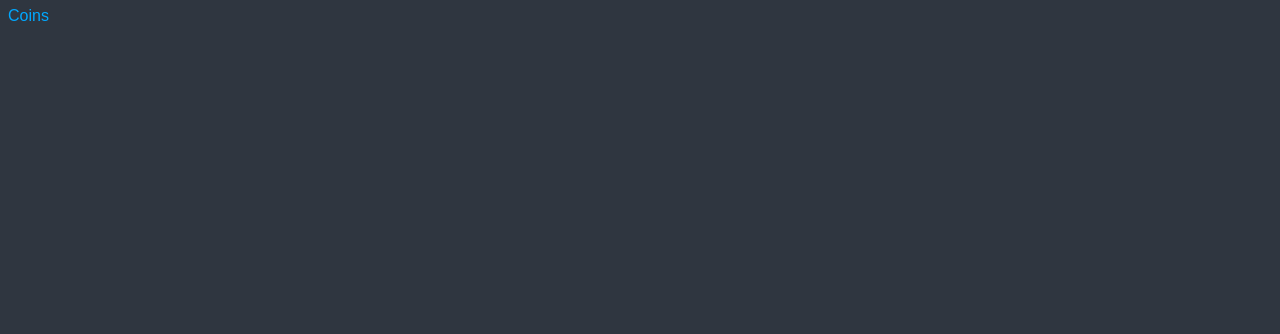
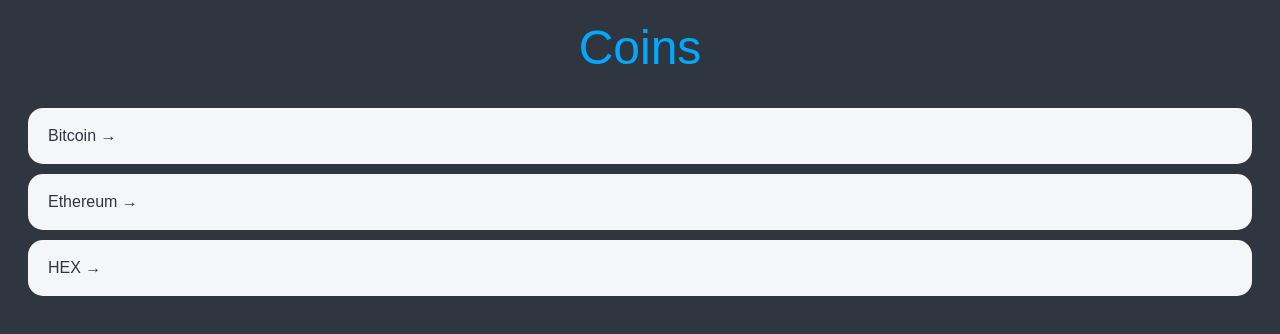
Before and after one commit to youngjeJO/react-master, a React (Create React App) app: page / in a window 1280 px wide. Shown: the top 334 px of the page. Built offline with nearby package versions, Linux system fonts and the light colour scheme.

Commit message:
feature front page

```diff
--- a/src/App.tsx
+++ b/src/App.tsx
@@ -32,6 +32,7 @@
 	line-height: 1;
   font-family: 'Source Sans Pro', sans-serif;
   background-color: ${(props) => props.theme.bgColor};
+  color: ${(props) => props.theme.textColor};
 
 }
 ol, ul {
@@ -51,6 +52,8 @@
 }
 a {
   text-decoration: none;
+  color: inherit;
+
 }
 *{
   box-sizing: border-box;
--- a/src/routes/Coins.tsx
+++ b/src/routes/Coins.tsx
@@ -1,11 +1,87 @@
+import { Link } from 'react-router-dom';
 import styled from 'styled-components';
 
+const Container = styled.div`
+  padding: 0px 20px;
+`;
+
+const Header = styled.header`
+  height: 10vh;
+  margin-bottom: 20px;
+  display: flex;
+  justify-content: center;
+  align-items: center;
+`;
+
+const CoinsList = styled.ul``;
+
+const Coin = styled.li`
+  background-color: ${(props) => props.theme.textColor};
+  color: ${(props) => props.theme.bgColor};
+  margin-bottom: 10px;
+  border-radius: 15px;
+  a {
+    padding: 20px;
+    transition: color 0.4s ease-in;
+    display: block;
+  }
+  :hover {
+    a {
+      color: ${(props) => props.theme.accentColor};
+    }
+  }
+`;
+
 const Title = styled.h1`
+  font-size: 48px;
   color: ${(props) => props.theme.accentColor};
 `;
 
+const coins = [
+  {
+    id: 'btc-bitcoin',
+    name: 'Bitcoin',
+    symbol: 'BTC',
+    rank: 1,
+    is_new: false,
+    is_active: true,
+    type: 'coin',
+  },
+  {
+    id: 'eth-ethereum',
+    name: 'Ethereum',
+    symbol: 'ETH',
+    rank: 2,
+    is_new: false,
+    is_active: true,
+    type: 'coin',
+  },
+  {
+    id: 'hex-hex',
+    name: 'HEX',
+    symbol: 'HEX',
+    rank: 3,
+    is_new: false,
+    is_active: true,
+    type: 'token',
+  },
+];
+
 function Coins() {
-  return <Title>Coins</Title>;
+  return (
+    <Container>
+      <Header>
+        <Title>Coins</Title>
+      </Header>
+      <CoinsList>
+        {coins.map((coin) => (
+          <Coin key={coin.id}>
+            <Link to={`/${coin.id}`}>{coin.name} &rarr;</Link>
+          </Coin>
+        ))}
+      </CoinsList>
+    </Container>
+  );
 }
 
 export default Coins;
```
